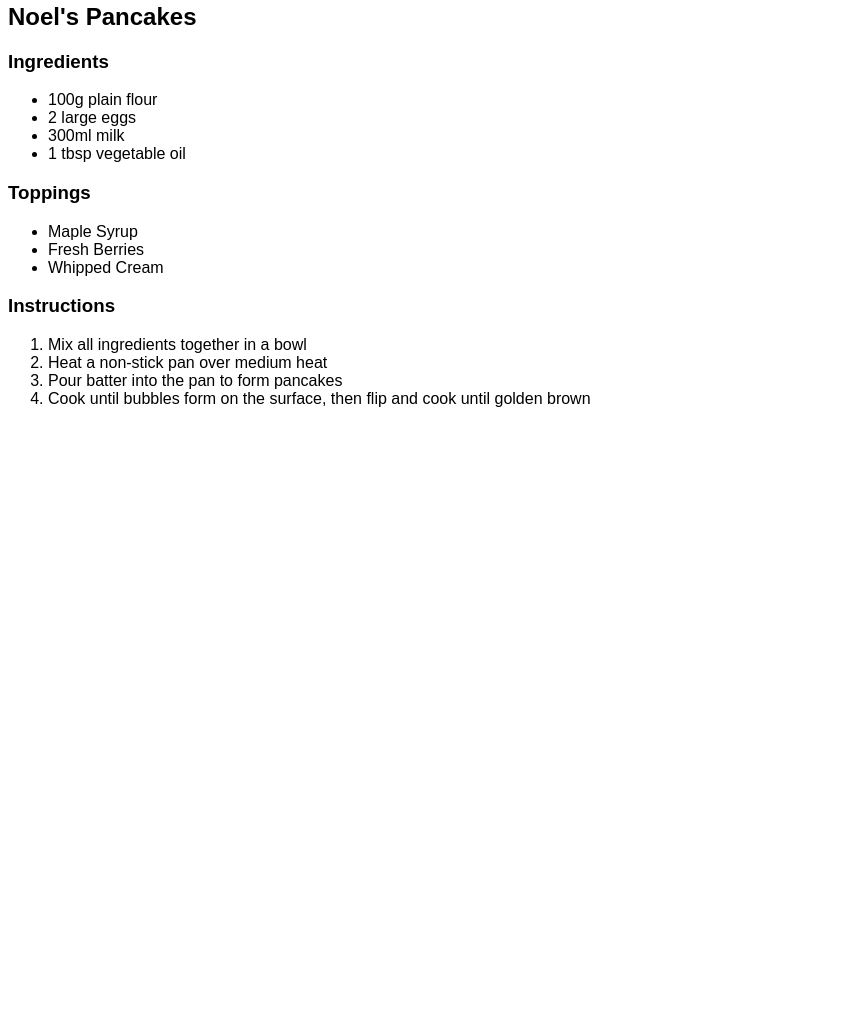
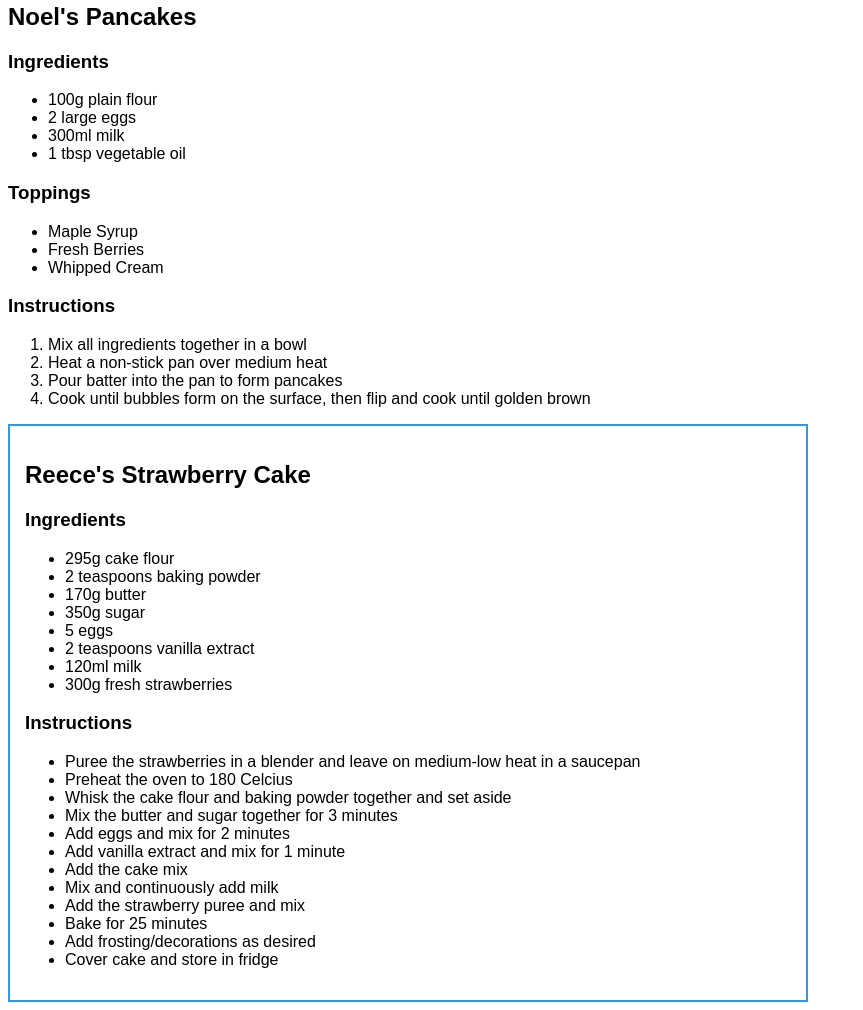
Before and after one commit to Hafeez010/team-recipe-book, a plain HTML site: page index.html in a window 1280 px wide. Shown: the part 1419-2429 px from the top of the page, without its empty margins (0-863 px from the left). Before the commit the page ends 1843 px from the top, so only its background shows below. Drawn offline with Linux system fonts and the light colour scheme.

Commit message:
added reeces recipe

```diff
--- a/index.html
+++ b/index.html
@@ -103,5 +103,35 @@ h1 { color: #2c3e50; }
     </ol>
  </div>
 
+ <div class="recipe">
+    <h2>Reece's Strawberry Cake</h2>
+    <h3>Ingredients</h3>
+    <ul>
+        <li>295g cake flour</li>
+        <li>2 teaspoons baking powder</li>
+        <li>170g butter</li>
+        <li>350g sugar</li>
+        <li>5 eggs</li>
+        <li>2 teaspoons vanilla extract</li>
+        <li>120ml milk</li>
+        <li>300g fresh strawberries</li>
+    </ul>
+    <h3>Instructions</h3>
+    <ul>
+        <li>Puree the strawberries in a blender and leave on medium-low heat in a saucepan</li>
+        <li>Preheat the oven to 180 Celcius</li>
+        <li>Whisk the cake flour and baking powder together and set aside</li>
+        <li>Mix the butter and sugar together for 3 minutes</li>
+        <li>Add eggs and mix for 2 minutes</li>
+        <li>Add vanilla extract and mix for 1 minute</li>
+        <li>Add the cake mix</li>
+        <li>Mix and continuously add milk</li>
+        <li>Add the strawberry puree and mix</li>
+        <li>Bake for 25 minutes</li>
+        <li>Add frosting/decorations as desired</li>
+        <li>Cover cake and store in fridge</li>
+    </ul>
+ </div>
+
 </body>
 </html>
```
